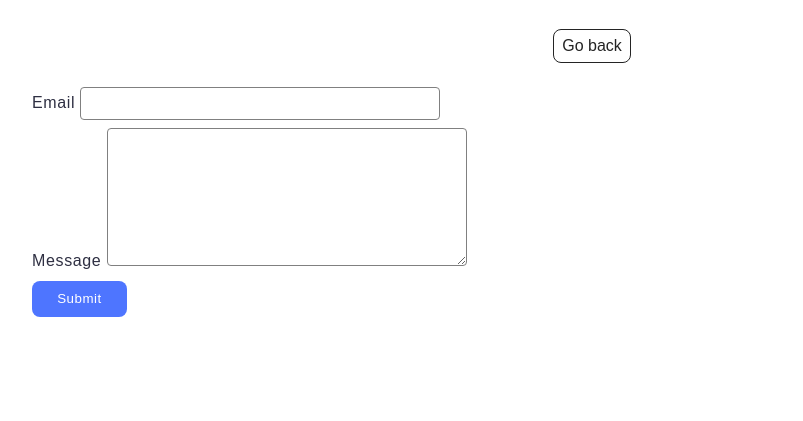
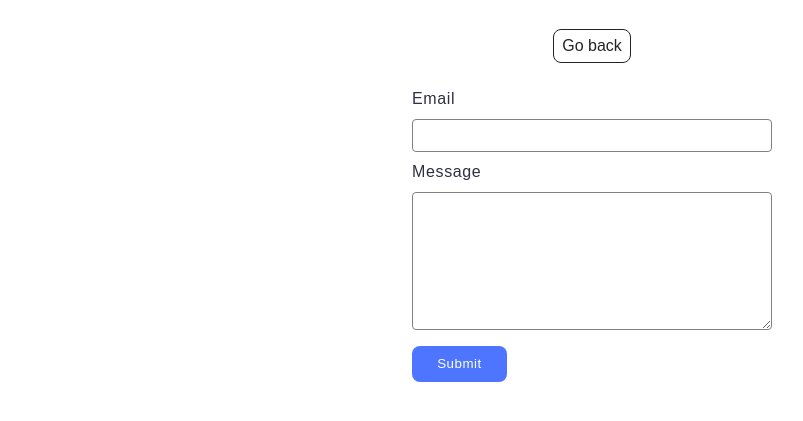
Before and after one commit to IrynaYermak/goit-js-hw-09, a website built with Vite: page src/2-form.html in a window 1280 px wide. Shown: the part 51-472 px from the top of the page, without its empty margins (48-851 px from the left). Built offline with nearby package versions, Linux system fonts and the light colour scheme.

Commit message:
correct css

```diff
--- a/src/css/form.css
+++ b/src/css/form.css
@@ -3,15 +3,24 @@
   box-sizing: border-box;
 }
 
+.body {
+  align-items: center;
+}
+
 .feedback-form {
+  width: 408px;
   display: flex;
   flex-direction: column;
+  margin: 0 auto;
   gap: 8px;
   padding: 24px;
 }
 
 label {
-  /* margin-bottom: 8px; */
+  width: 100%;
+  display: flex;
+  flex-direction: column;
+  gap: 8px;
   text-align: left;
   line-height: 1.5;
   letter-spacing: 0.04em;
@@ -20,7 +29,7 @@ label {
 
 input,
 textarea {
-  width: 360px;
+  width: 100%;
   padding: 8px 16px;
   border: 1px solid #808080;
   border-radius: 4px;
@@ -51,6 +60,7 @@ button {
   width: 95px;
   background-color: #4e75ff;
   border: none;
+  margin-top: 8px;
 }
 
 button:hover {
```
